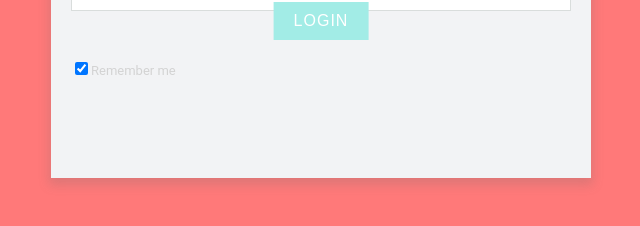
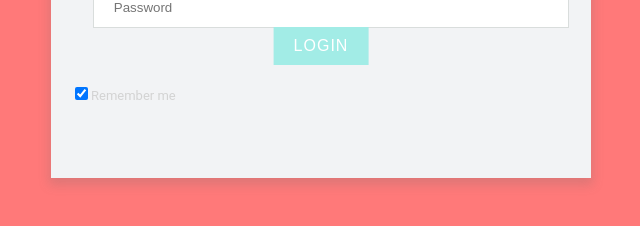
Before and after one commit to Maggie-Wernet/GC_Week1_Excercise1, a plain HTML site: page index.html in a window 1280 px wide. Shown: the whole page, without its empty margins (319-959 px from the left). Drawn offline with Linux system fonts and the light colour scheme.

Commit message:
second update

```diff
--- a/index.html
+++ b/index.html
@@ -15,6 +15,9 @@
         height: fit-content;
         color: grey;
         text-align: center;
+      }
+      fieldset {
+        border: none;
       }
       button {
         display: block;
@@ -39,14 +42,11 @@
       input[type="text"],
       input[type="password"] {
         width: 100%;
-        margin: 10px 0px;
+        margin: 10px 10px;
         padding: 12px 20px;
         display: inline-block;
         border: 1px solid #d9dddc;
         box-sizing: border-box;
-      }
-      button:hover {
-        opacity: 0.7;
       }
 
       .container {
@@ -66,13 +66,17 @@
     <form>
       <div class="container">
         <p>Have an account? Sign in</p>
+        <fieldset>
           <input type="text" placeholder="Username" name="username" required />
+        </fieldset>
+        <fieldset>
           <input
             type="password"
             placeholder="Password"
             name="password"
             required
           />
+        </fieldset>
         <button type="submit">Login</button>
         <input type="checkbox" checked="false" />Remember me
       </div>
```
Lines whose indentation alone changed are shown as unchanged.
